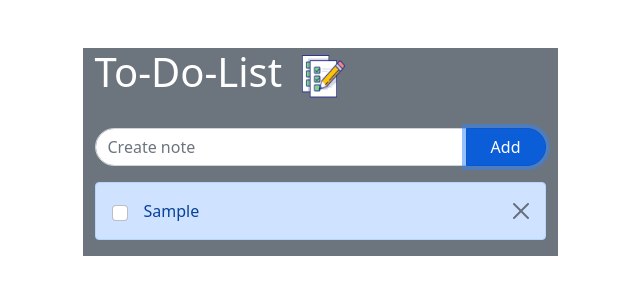
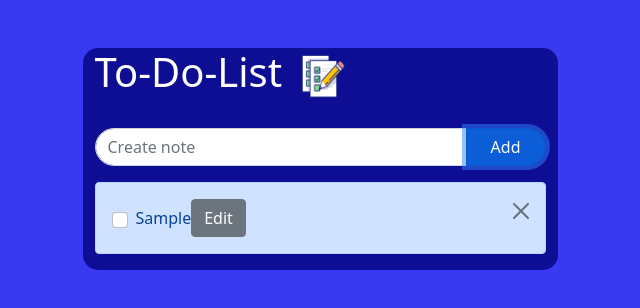
Before and after one commit to NawfalElHamed/To-do-List-LocalStorage-JS, a plain HTML site: page index.html in a window 1280 px wide. Both pictures are taken after typing "Sample" into the empty fields and a click on the button "Add". Shown: the whole page, without its empty margins (320-960 px from the left). Drawn offline with nearby package versions, Linux system fonts and the light colour scheme.

Commit message:
first commit

```diff
--- a/index.html
+++ b/index.html
@@ -11,9 +11,9 @@
     <title>To-do-List</title>
 </head>
 <body>
-    <div class="container">
+    <div class="container ">
         <div class="row d-flex justify-content-center mt-5">
-            <div class="col-5 bg-secondary">
+            <div class="col-5 menu">
                 <div class="row">
                     <div class="col">
                         <div class="list border-1 d-flex">
@@ -35,13 +35,7 @@
                     </div>
                 </div>
                 <div class="row d-flex flex-column" id="note-list">
-                    <!-- <div class="col">
-                        <div class="alert alert-primary alert-dismissible d-flex align-items-center" role="alert">
-                            <input class="form-check-input" type="checkbox" value="" id="defaultCheck1">
-                            <p class="m-0 ms-3"> A simple primary alert—check it out! </p>
-                            <button type="button" class="btn-close" data-bs-dismiss="alert" aria-label="Close"></button>
-                        </div>
-                    </div> -->
+
                 </div>
             </div>
         </div>
--- a/script.js
+++ b/script.js
@@ -1,59 +1,76 @@
 document.addEventListener("DOMContentLoaded", function () {
-    //
     const inputNote = document.getElementById("input-note");
     const btnAdd = document.getElementById("btn-add");
     const noteList = document.getElementById("note-list");
-
-    // Load notes from local storage
-    const notes = JSON.parse(localStorage.getItem("notes")) || [];
+    let notes = JSON.parse(localStorage.getItem("notes")) || [];
 
     // Display existing notes
     notes.forEach((note, index) => {
         createNoteElement(note.text, index);
     });
 
-    // Event listener for "Add" button
+
     btnAdd.addEventListener("click", function () {
         const noteText = inputNote.value.trim();
         if (noteText !== "") {
+            const editIndex = btnAdd.dataset.editIndex;
+            if (editIndex !== undefined) {
+                // Editing existing note
+                notes[editIndex].text = noteText;
+                localStorage.setItem("notes", JSON.stringify(notes));
+                const noteDiv = document.getElementById(`note-${editIndex}`);
+                const label = noteDiv.querySelector('.form-check-label');
+                label.textContent = noteText;
+                btnAdd.textContent = "Add";
+                delete btnAdd.dataset.editIndex;
+            } else {
+                // Adding new note
                 notes.push({ text: noteText, checked: false });
                 localStorage.setItem("notes", JSON.stringify(notes));
-            const newIndex = notes.length - 1;
-            createNoteElement(noteText, newIndex);
-            inputNote.value = ""; // Clear the input field
+                createNoteElement(noteText, notes.length - 1);
+            }
+            inputNote.value = "";
         }
     });
 
-    // Function to create a note element
     function createNoteElement(noteText, index) {
         const noteDiv = document.createElement("div");
         noteDiv.className = "col";
+        noteDiv.id = `note-${index}`;
         const isChecked = notes[index].checked || false;
         noteDiv.innerHTML = `
             <div class="alert alert-primary alert-dismissible d-flex align-items-center" role="alert">
                 <input class="form-check-input" type="checkbox" value="" id="check-${index}" ${isChecked ? "checked" : ""}>
-            <p class="m-0 ms-3">${noteText}</p>
-            <button type="button" class="btn-close" data-bs-dismiss="alert" aria-label="Close" data-index="${index}"></button>
+                <label class="form-check-label ms-2" for="check-${index}">
+                    ${noteText}
+                </label>
+                <button type="button" class="btn btn-secondary btn-edit " data-index="${index}">Edit</button>
+                <button type="button" class="btn-close" aria-label="Close" data-index="${index}"></button>
             </div>
         `;
+
         noteList.appendChild(noteDiv);
 
         const checkbox = noteDiv.querySelector(`#check-${index}`);
-
-        // Event listener for note checkbox
         checkbox.addEventListener("change", function () {
             notes[index].checked = checkbox.checked;
             localStorage.setItem("notes", JSON.stringify(notes));
         });
 
-        // Event listener for note delete button
-        const deleteButton = noteDiv.querySelector(`[data-index="${index}"]`);
+        const deleteButton = noteDiv.querySelector(`.btn-close`);
         deleteButton.addEventListener("click", function () {
             notes.splice(index, 1);
             localStorage.setItem("notes", JSON.stringify(notes));
             noteDiv.remove();
         });
+
+        const editButton = noteDiv.querySelector(`.btn-edit`);
+        editButton.addEventListener("click", function () {
+            // Populate the note text into the input field
+            inputNote.value = noteText;
+            // Change the "Add" button to "Update"
+            btnAdd.textContent = "Update";
+            btnAdd.dataset.editIndex = index;
+        });
     }
-
-
-})
+});
--- a/style.css
+++ b/style.css
@@ -1,3 +1,10 @@
 .rounded-20{
     border-radius: 5rem
 }
+body{
+    background-color: rgb(57, 57, 241);
+}
+.menu{
+    background-color: rgba(1, 1, 120, 0.76);
+    border-radius: 15px;
+}
```
Lines whose indentation alone changed are shown as unchanged.
